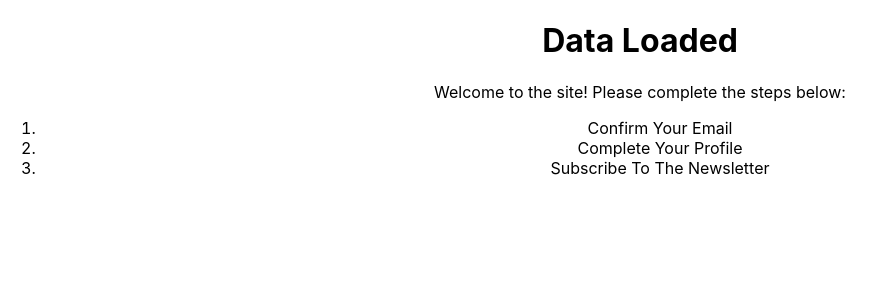
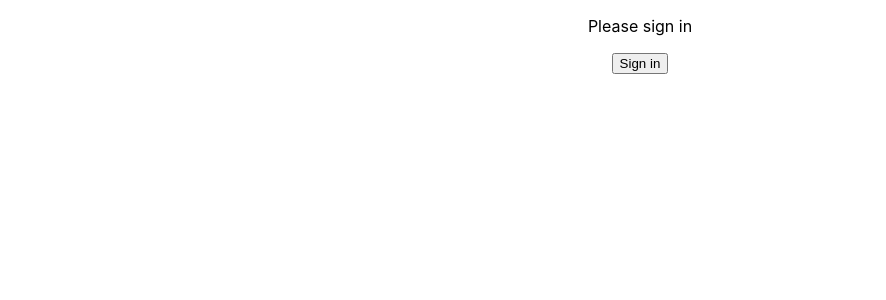
Before and after one commit to Pisen99/react.1, a React (Create React App) app in the folder my-app/: page / in a window 1280 px wide. Shown: the top 300 px of the page, without its empty margins (0-886 px from the left). Built offline with nearby package versions, Linux system fonts and the light colour scheme.

Commit message:
methods as props child part 1/2

```diff
--- a/my-app/src/App.js
+++ b/my-app/src/App.js
@@ -11,11 +11,12 @@ import EventBinding from './components/EventBinding';
 import ConditionalRenderingClass from './components/ConditionalRenderingClass';
 import ConditionalRenderingFunctional from './components/ConditionalRenderingFunctional';
 import NestingComponents from './components/NestingComponents';
+import MethodsAsPropsParent from './components/MethodsAsPropsParent';
 
 function App() {
   return (
     <div className="App">
-      <NestingComponents />
+      <MethodsAsPropsParent />
     </div>
   );
 }
--- /dev/null
+++ b/my-app/src/components/MethodsAsPropsChild.js
@@ -0,0 +1,27 @@
+import React from 'react'
+
+function MethodsAsPropsChild(props) {
+    return (
+        <div>
+            {
+                props.isLoggedIn ? (
+                    <div>
+                        <p>Welcome to the site! Please complete the steps below:</p>
+                        <ol>
+                            <li>Confirm your email</li>
+                            <li>Complete your profile</li>
+                            <li>Subscribe to the newsletter</li>
+                        </ol>
+                    </div>
+                ) : (
+                    <div>
+                        <p>Please sign in</p>
+                        <button>Sign in</button>
+                    </div>
+                )
+            }
+        </div>
+    )
+}
+
+export default MethodsAsPropsChild
--- /dev/null
+++ b/my-app/src/components/MethodsAsPropsParent.js
@@ -0,0 +1,27 @@
+import React, { Component } from 'react'
+import MethodsAsPropsChild from './MethodsAsPropsChild'
+
+class MethodsAsPropsParent extends Component {
+    constructor(props) {
+        super(props)
+        this.state = {
+            isLoggedIn: false,
+        }
+    }
+
+    handleSignIn = () => {
+        this.setState({
+            isLoggedIn: true
+        })
+    }
+
+    render() {
+        return (
+            <div>
+                <MethodsAsPropsChild isLoggedIn={this.state.isLoggedIn} />
+            </div>
+        )
+    }
+}
+
+export default MethodsAsPropsParent
```
